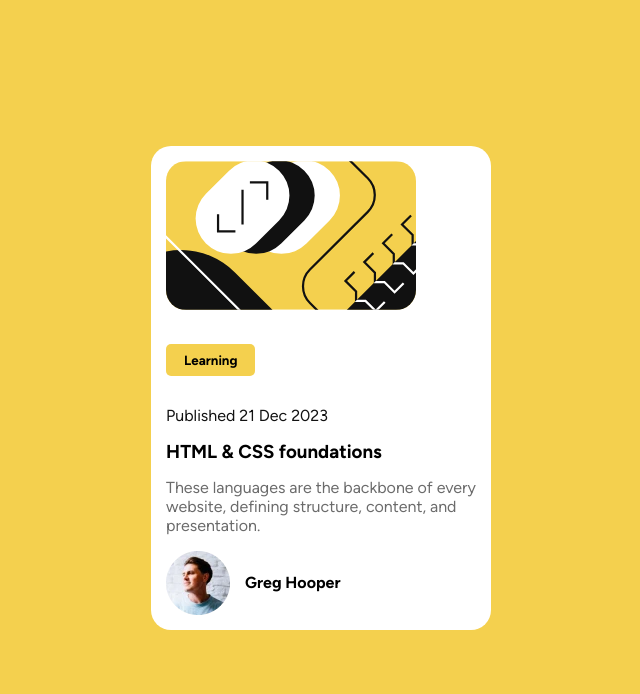
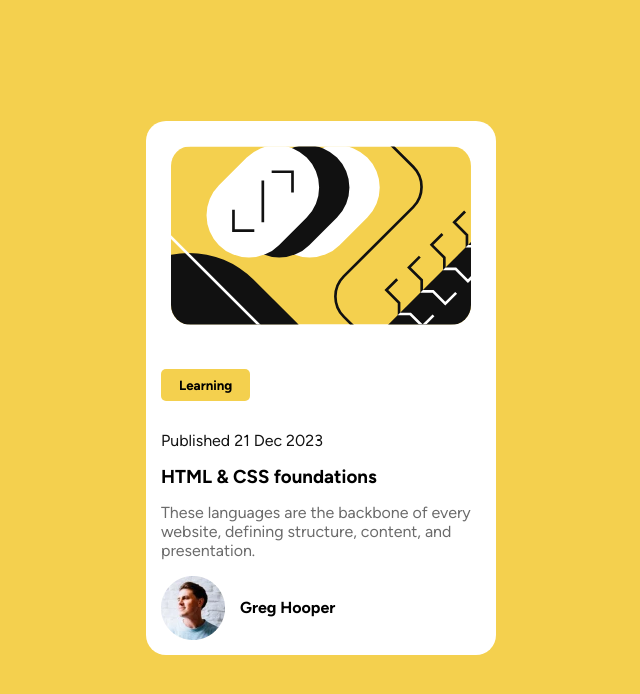
Before and after one commit to Tanuja0530/Blog-preview-card, a plain HTML site: page index.html in a window 1280 px wide. Shown: the whole page, without its empty margins (319-959 px from the left). Drawn offline with Linux system fonts and the light colour scheme.

Commit message:
first commit

```diff
--- a/index.html
+++ b/index.html
@@ -14,12 +14,12 @@
 <body>
   <div class="card">
     <div class="card-img">
-      <img  src="assets/images/illustration-article.svg" width="250px">
+      <img  src="assets/images/illustration-article.svg" width="300px">
     </div>
       <button><b>Learning</b></button>
     <p id="info">Published 21 Dec 2023</p>
     <h3>  HTML & CSS foundations</h3>
-    <p class="para">These languages are the backbone of every <br>website, defining structure, content, and <br>presentation.
+    <p class="para">These languages are the backbone of every website, defining structure, content, and presentation.
     </p>
     <footer><img src="assets/images/image-avatar.webp" ><p><b>Greg Hooper</b></p></footer>
   </div>
--- a/style.css
+++ b/style.css
@@ -19,7 +19,7 @@ body{
 }
 .card-img img{
     border-radius: 20px;
-    margin: 15px;
+    margin: 25px;
 }
 button{
     background-color:  hsl(47, 88%, 63%);
```
